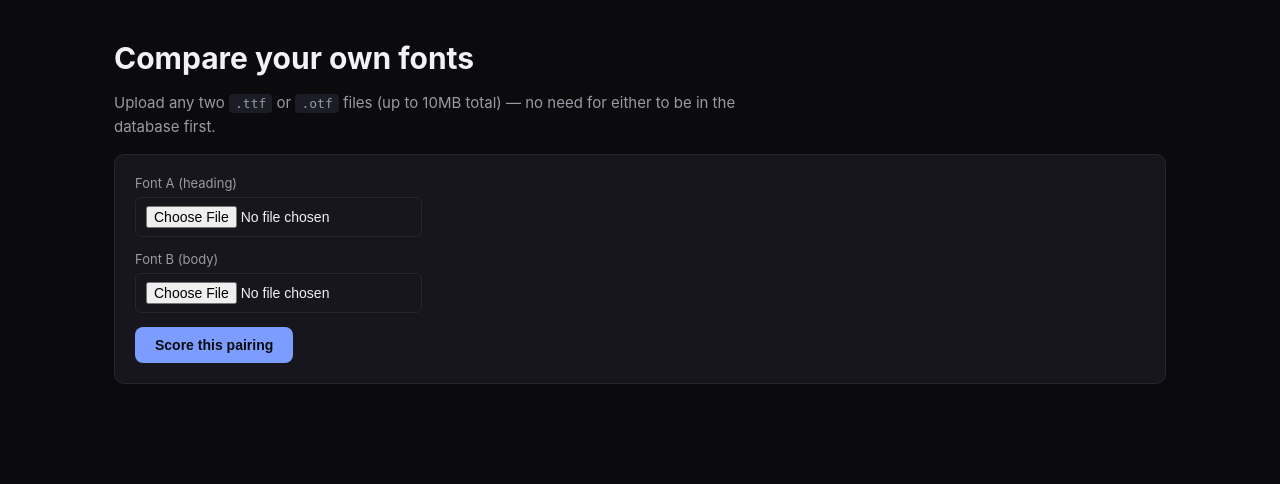
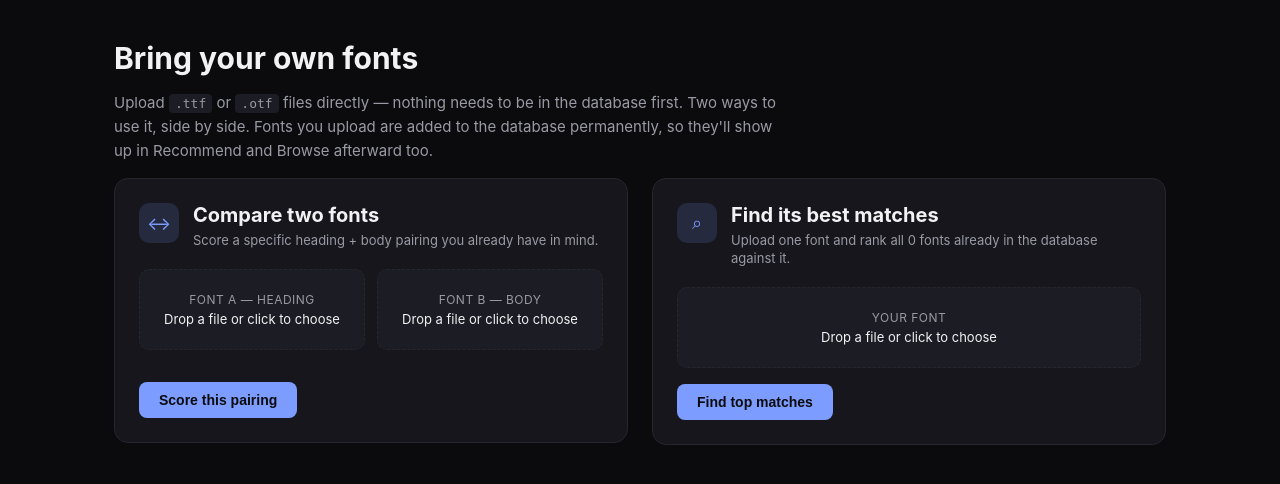
Before and after one commit to tonick06/font-pairing-tool, a Flask app: page /compare in a window 1280 px wide. Shown: the part 68-552 px from the top of the page. Run offline with Flask 3, Linux system fonts and the light colour scheme; data that the repository does not hold is empty.

Commit message:
Prettify Compare page; add upload-one-font-vs-database matching
At the user's request:

1. Redesigned the Compare page: two clearly separated cards side by
   side ("Compare two fonts" / "Find its best matches"), styled dropzone
   file inputs with drag-and-drop and selected-filename feedback,
   rank badges on match results, icon badges on each card header.

2. New feature: upload one font and rank it against every font already
   in the database, reusing the same scoring/rendering pipeline as
   everything else. src/compare_files.py: recommend_for_file(path,
   top_n). New route POST /match in app.py, rendered via the second
   card on the Compare page.

3. Fonts uploaded through either flow are now persisted permanently:
   src/build_database.py: add_font_to_database() upserts a single font
   without dropping the table. src/compare_files.py:
   persist_uploaded_font() copies the file into fonts/ (skipping if a
   font with the same derived name already exists there, so uploads can
   never overwrite the curated library) and calls add_font_to_database.
   Persisted fonts show up in Recommend/Browse afterward, not just the
   one request that uploaded them.

Along the way, fixed a real test-isolation bug: the first version of
persist_uploaded_font bound its fonts_dir/db_path defaults to
build_database.FONTS_DIR/DB_PATH at function-definition time (Python's
standard early-binding gotcha), so monkeypatching those module
attributes in a test had no effect - running the test suite silently
copied Georgia.ttf and Arial.ttf into the real fonts/ library and
metrics.db. Fixed both add_font_to_database and persist_uploaded_font to
resolve their defaults from the module attribute inside the function
body instead, cleaned up the polluted production data, and added a
regression test asserting persistence happens in an isolated tmp_path.

Full suite: 41/41 passing. No regression: validation margin unchanged
at 0.212. Verified all flows in a real browser and via Flask's test
client (file-picker dialogs aren't scriptable through browser
automation).

Co-Authored-By: Claude Sonnet 5 <noreply@anthropic.com>

```diff
--- a/app.py
+++ b/app.py
@@ -18,6 +18,7 @@ from werkzeug.utils import secure_filename
 sys.path.insert(0, os.path.join(os.path.dirname(os.path.abspath(__file__)), "src"))
 from recommend import recommend_pairings, _connect, DB_PATH
 from render import render_pairing, render_font_files, OUTPUT_DIR
+from compare_files import recommend_for_file, persist_uploaded_font
 from scoring import WEIGHTS
 from validate import run_validation
 
@@ -81,6 +82,14 @@ def recommend_page():
     )
 
 
+@app.context_processor
+def inject_total_fonts():
+    conn = _connect(DB_PATH)
+    total = conn.execute("SELECT COUNT(*) FROM fonts").fetchone()[0]
+    conn.close()
+    return {"total_fonts": total}
+
+
 @app.route("/compare")
 def compare_page():
     return render_template("compare.html", active="compare")
@@ -110,7 +119,11 @@ def upload():
     file_b.save(path_b)
 
     try:
-        result = render_font_files(path_a, path_b, out_dir=UPLOAD_DIR)
+        # Persisting means this font shows up in future Recommend/Browse
+        # results too, not just this one comparison.
+        persisted_a = persist_uploaded_font(path_a)
+        persisted_b = persist_uploaded_font(path_b)
+        result = render_font_files(persisted_a["filepath"], persisted_b["filepath"], out_dir=UPLOAD_DIR)
     except Exception as e:
         return render_template(
             "compare.html", active="compare", upload_error=f"Could not score these fonts: {e}"
@@ -122,6 +135,49 @@ def upload():
         "image": os.path.basename(result["image_path"]),
     }
     return render_template("compare.html", active="compare", upload_result=upload_result)
+
+
+@app.route("/match", methods=["POST"])
+def match_font():
+    file_a = request.files.get("font_solo")
+
+    if not file_a or not file_a.filename:
+        return render_template("compare.html", active="compare", match_error="Please choose a font file.")
+    if not _allowed_font_file(file_a.filename):
+        return render_template(
+            "compare.html", active="compare", match_error="Only .ttf and .otf files are accepted."
+        )
+
+    os.makedirs(UPLOAD_DIR, exist_ok=True)
+    token = uuid.uuid4().hex[:8]
+    path_a = os.path.join(UPLOAD_DIR, f"{token}_solo_{secure_filename(file_a.filename)}")
+    file_a.save(path_a)
+
+    try:
+        # Rank against the database *before* persisting, so the just-uploaded
+        # font can't match against itself.
+        result = recommend_for_file(path_a, top_n=5)
+        persisted_a = persist_uploaded_font(path_a)
+    except Exception as e:
+        return render_template(
+            "compare.html", active="compare", match_error=f"Could not read this font: {e}"
+        )
+
+    matches = []
+    for m in result["matches"]:
+        rendered = render_font_files(persisted_a["filepath"], m["filepath"], out_dir=UPLOAD_DIR)
+        matches.append({
+            "family_name": m["family_name"],
+            "category": m["category"],
+            "score": m["score"],
+            "explanation": m["explanation"],
+            "image": os.path.basename(rendered["image_path"]),
+        })
+
+    return render_template(
+        "compare.html", active="compare",
+        match_uploaded_family=result["uploaded_family"], match_results=matches,
+    )
 
 
 @app.route("/browse")
--- a/static/style.css
+++ b/static/style.css
@@ -128,3 +128,73 @@ table.fonts tr:hover { background: var(--card-bg-alt); }
 .weights-table th, .weights-table td { padding: 10px 14px; border-bottom: 1px solid var(--border); text-align: left; }
 .weights-table th { color: var(--muted); font-size: 12px; text-transform: uppercase; }
 code { background: var(--card-bg-alt); padding: 2px 6px; border-radius: 4px; font-size: 13px; }
+
+/* Compare page */
+.compare-grid {
+  display: grid;
+  grid-template-columns: repeat(auto-fit, minmax(360px, 1fr));
+  gap: 24px;
+  align-items: start;
+  margin-top: 8px;
+}
+.compare-card {
+  background: var(--card-bg);
+  border: 1px solid var(--border);
+  border-radius: 14px;
+  padding: 24px;
+}
+.compare-card-head { display: flex; gap: 14px; align-items: flex-start; margin-bottom: 20px; }
+.compare-icon {
+  flex: none;
+  width: 40px; height: 40px;
+  border-radius: 10px;
+  background: var(--accent-dim);
+  color: var(--accent);
+  display: flex; align-items: center; justify-content: center;
+  font-size: 18px;
+}
+.compare-card h2 { margin: 0 0 4px; }
+.card-sub { margin: 0; color: var(--muted); font-size: 13px; line-height: 1.4; }
+
+.dropzone-row { display: grid; grid-template-columns: 1fr 1fr; gap: 12px; margin-bottom: 16px; }
+.dropzone {
+  position: relative;
+  display: flex;
+  flex-direction: column;
+  align-items: center;
+  justify-content: center;
+  gap: 4px;
+  text-align: center;
+  border: 1.5px dashed var(--border);
+  border-radius: 10px;
+  padding: 22px 12px;
+  cursor: pointer;
+  background: var(--card-bg-alt);
+  transition: border-color 0.15s ease, background 0.15s ease;
+  margin-bottom: 16px;
+}
+.dropzone:hover { border-color: var(--accent); }
+.dropzone.dragging { border-color: var(--accent); background: var(--accent-dim); }
+.dropzone.has-file { border-color: var(--accent); border-style: solid; }
+.dropzone input[type=file] {
+  position: absolute;
+  inset: 0;
+  opacity: 0;
+  cursor: pointer;
+}
+.dropzone .dz-label { font-size: 12px; text-transform: uppercase; letter-spacing: 0.04em; color: var(--muted); }
+.dropzone .dz-filename { font-size: 13px; color: var(--text); word-break: break-all; }
+
+.result-pairing { margin-top: 20px; position: relative; }
+.rank-badge {
+  position: absolute;
+  top: 10px; left: 10px;
+  background: var(--accent);
+  color: #0b0b0e;
+  font-weight: 700;
+  font-size: 12px;
+  padding: 3px 9px;
+  border-radius: 999px;
+  z-index: 1;
+}
+.match-heading { margin-top: 32px; }
--- a/templates/compare.html
+++ b/templates/compare.html
@@ -1,20 +1,36 @@
 {% extends "base.html" %}
 {% block title %}Compare &mdash; Font Pairing Tool{% endblock %}
 {% block content %}
-  <h1>Compare your own fonts</h1>
+  <h1>Bring your own fonts</h1>
   <p class="lede">
-    Upload any two <code>.ttf</code> or <code>.otf</code> files (up to 10MB total) &mdash; no need for
-    either to be in the database first.
+    Upload <code>.ttf</code> or <code>.otf</code> files directly &mdash; nothing needs to be in the
+    database first. Two ways to use it, side by side. Fonts you upload are added to the database
+    permanently, so they'll show up in Recommend and Browse afterward too.
   </p>
 
-  <form class="panel" method="post" action="{{ url_for('upload') }}" enctype="multipart/form-data">
-    <div class="field">
-      <label for="font_a">Font A (heading)</label>
-      <input type="file" name="font_a" id="font_a" accept=".ttf,.otf" required>
+  <div class="compare-grid">
+
+    <div class="compare-card">
+      <div class="compare-card-head">
+        <span class="compare-icon">&#8596;</span>
+        <div>
+          <h2>Compare two fonts</h2>
+          <p class="card-sub">Score a specific heading + body pairing you already have in mind.</p>
         </div>
-    <div class="field">
-      <label for="font_b">Font B (body)</label>
-      <input type="file" name="font_b" id="font_b" accept=".ttf,.otf" required>
+      </div>
+
+      <form method="post" action="{{ url_for('upload') }}" enctype="multipart/form-data">
+        <div class="dropzone-row">
+          <label class="dropzone" data-role="dropzone">
+            <input type="file" name="font_a" accept=".ttf,.otf" required>
+            <span class="dz-label">Font A &mdash; heading</span>
+            <span class="dz-filename">Drop a file or click to choose</span>
+          </label>
+          <label class="dropzone" data-role="dropzone">
+            <input type="file" name="font_b" accept=".ttf,.otf" required>
+            <span class="dz-label">Font B &mdash; body</span>
+            <span class="dz-filename">Drop a file or click to choose</span>
+          </label>
         </div>
         <button class="btn" type="submit">Score this pairing</button>
       </form>
@@ -24,7 +40,7 @@
       {% endif %}
 
       {% if upload_result %}
-    <div class="pairing">
+        <div class="pairing result-pairing">
           <img src="{{ url_for('output_file', filename='uploads/' + upload_result.image) }}">
           <div class="meta">
             <div class="score">Score: {{ "%.2f"|format(upload_result.score) }}</div>
@@ -32,4 +48,66 @@
           </div>
         </div>
       {% endif %}
+    </div>
+
+    <div class="compare-card">
+      <div class="compare-card-head">
+        <span class="compare-icon">&#8981;</span>
+        <div>
+          <h2>Find its best matches</h2>
+          <p class="card-sub">Upload one font and rank all {{ total_fonts }} fonts already in the database against it.</p>
+        </div>
+      </div>
+
+      <form method="post" action="{{ url_for('match_font') }}" enctype="multipart/form-data">
+        <label class="dropzone" data-role="dropzone">
+          <input type="file" name="font_solo" accept=".ttf,.otf" required>
+          <span class="dz-label">Your font</span>
+          <span class="dz-filename">Drop a file or click to choose</span>
+        </label>
+        <button class="btn" type="submit">Find top matches</button>
+      </form>
+
+      {% if match_error %}
+        <div class="error-box">{{ match_error }}</div>
+      {% endif %}
+
+      {% if match_results %}
+        <h2 class="match-heading">Top matches for {{ match_uploaded_family }}</h2>
+        {% for r in match_results %}
+          <div class="pairing result-pairing">
+            <span class="rank-badge">#{{ loop.index }}</span>
+            <img src="{{ url_for('output_file', filename='uploads/' + r.image) }}">
+            <div class="meta">
+              <div class="score">Score: {{ "%.2f"|format(r.score) }}</div>
+              <div class="names">{{ match_uploaded_family }} + {{ r.family_name }} <span style="color:var(--muted)">({{ r.category }})</span></div>
+              <div class="explanation">{{ r.explanation }}</div>
+            </div>
+          </div>
+        {% endfor %}
+      {% endif %}
+    </div>
+
+  </div>
+
+  <script>
+    document.querySelectorAll('[data-role="dropzone"]').forEach(function (zone) {
+      var input = zone.querySelector('input[type=file]');
+      var filenameEl = zone.querySelector('.dz-filename');
+      var defaultText = filenameEl.textContent;
+
+      input.addEventListener('change', function () {
+        filenameEl.textContent = input.files.length ? input.files[0].name : defaultText;
+        zone.classList.toggle('has-file', input.files.length > 0);
+      });
+
+      ['dragover', 'dragleave', 'drop'].forEach(function (evt) {
+        zone.addEventListener(evt, function (e) {
+          if (evt === 'dragover') { e.preventDefault(); zone.classList.add('dragging'); }
+          if (evt === 'dragleave') { zone.classList.remove('dragging'); }
+          if (evt === 'drop') { zone.classList.remove('dragging'); }
+        });
+      });
+    });
+  </script>
 {% endblock %}
```
Also changed, not shown: src/build_database.py (+35 -0 lines), src/compare_files.py (+77 -0 lines), tests/test_app.py (+49 -1 lines), README.md. Lines whose indentation alone changed are shown as unchanged.
